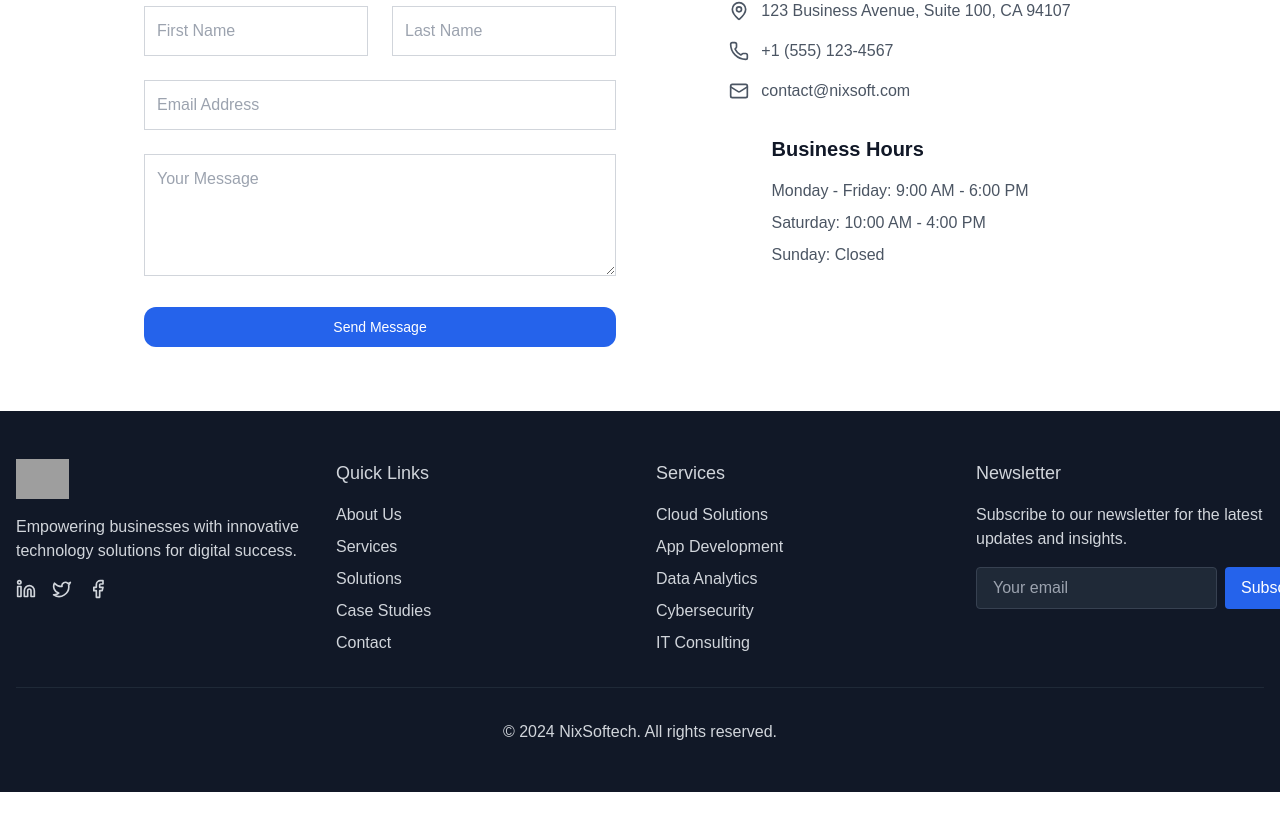
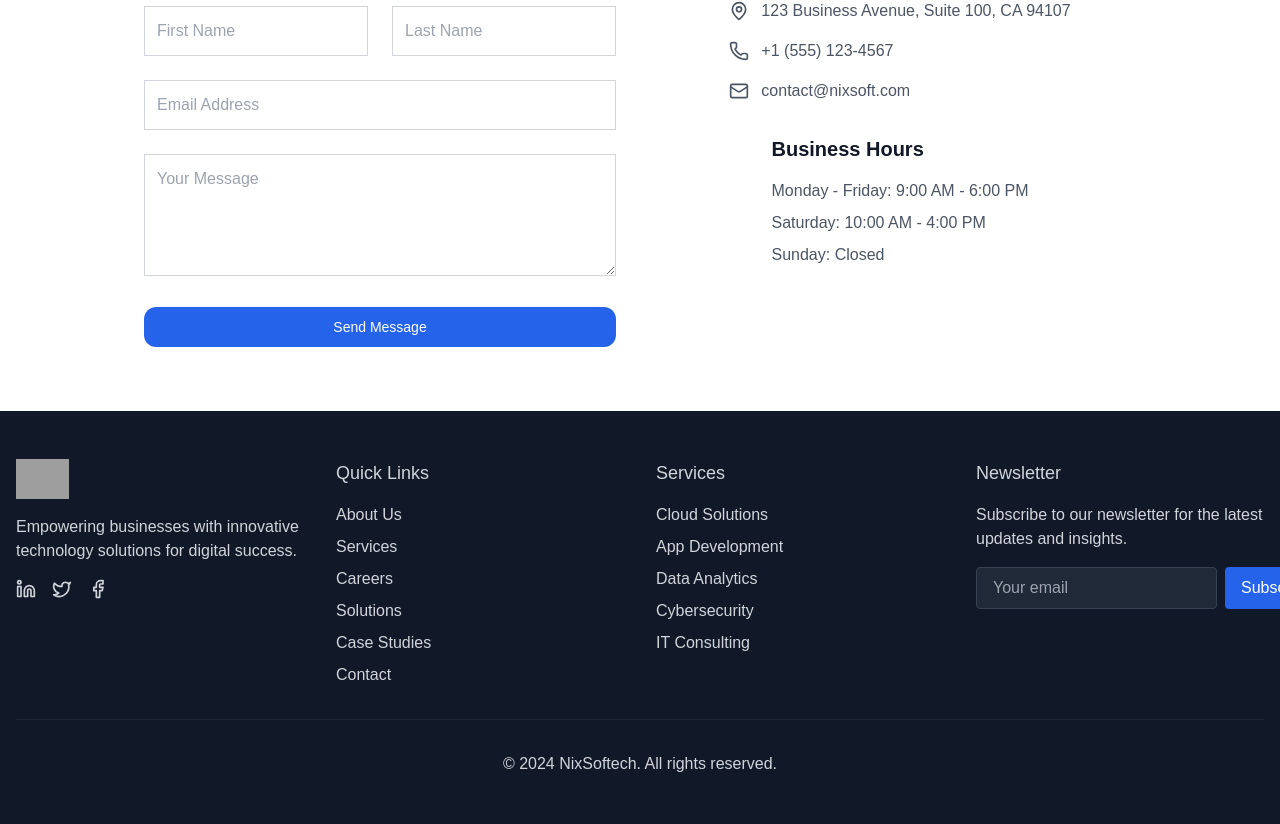
Before and after one commit to AdityaGupta-cyber/nixsoft-landing, a Next.js app: page / in a window 1280 px wide. Shown: the part 5274-6098 px from the top of the page. Before the commit the page ends 6066 px from the top, so only its background shows below. Built offline with nearby package versions, Linux system fonts and the light colour scheme; grey boxes are pictures that could not be loaded.

Commit message:
fixed routing

```diff
--- a/components/Footer.tsx
+++ b/components/Footer.tsx
@@ -48,6 +48,14 @@ const Footer = () => {
                 </a>
               </li>
               <li>
+                <a
+                  href="/careers"
+                  className="hover:text-white transition-colors"
+                >
+                  Careers
+                </a>
+              </li>
+              <li>
                 <a href="#" className="hover:text-white transition-colors">
                   Solutions
                 </a>
@@ -58,7 +66,10 @@ const Footer = () => {
                 </a>
               </li>
               <li>
-                <a href="#" className="hover:text-white transition-colors">
+                <a
+                  href="contact-us"
+                  className="hover:text-white transition-colors"
+                >
                   Contact
                 </a>
               </li>
```
